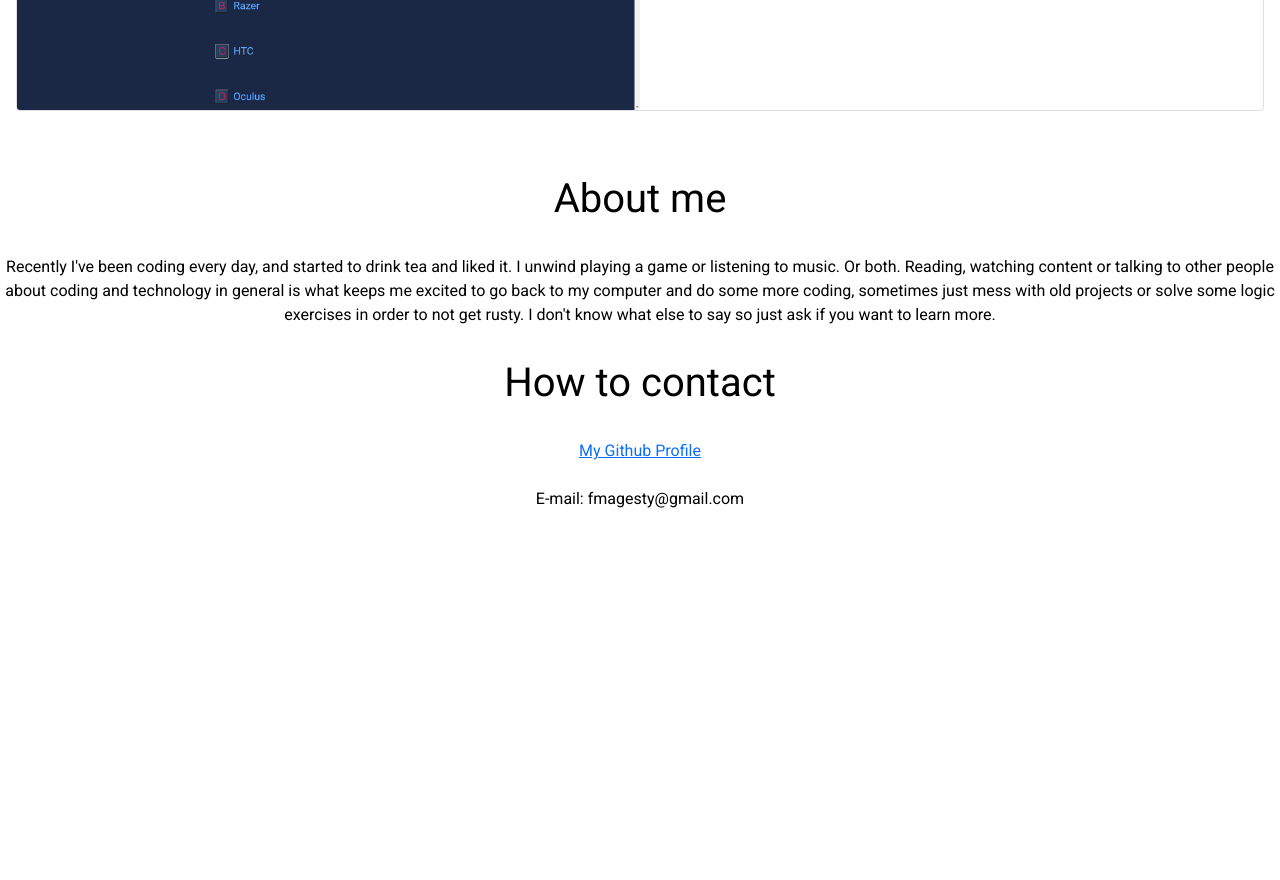
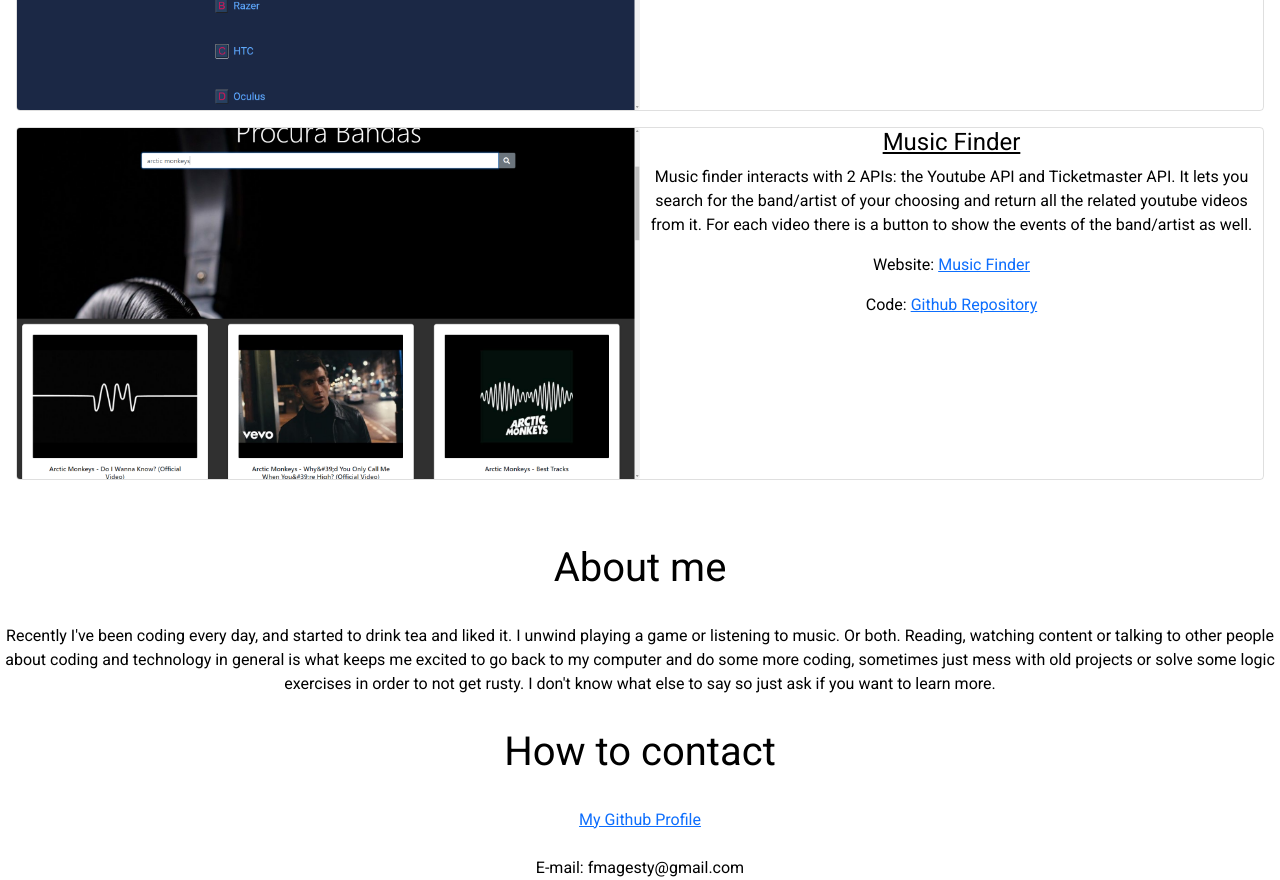
Before and after one commit to melipefelgaco/melipefelgaco, a React (Create React App) app: page / in a window 1280 px wide. Shown: the part 2640-3520 px from the top of the page. Before the commit the page ends 3151 px from the top, so only its background shows below. Built offline with nearby package versions, Linux system fonts and the light colour scheme.

Commit message:
added music finder

```diff
--- a/src/data.js
+++ b/src/data.js
@@ -5,6 +5,7 @@
 import buttonAesthetics from "./Assets/buttonAesthetics.png";
 import bookFinder from "./Assets/bookFinder.png";
 import quizShow from "./Assets/quizShow.png";
+import musicFinder from "./Assets/musicFinder.png";
 
 const data = [
   {
@@ -56,6 +57,13 @@
     website: "https://fmagesty.github.io/quiz-show/",
     code: "https://github.com/fmagesty/quiz-show",
   },
+  {
+    img: musicFinder,
+    title: "Music Finder",
+    text: "Music finder interacts with 2 APIs: the Youtube API and Ticketmaster API. It lets you search for the band/artist of your choosing and return all the related youtube videos from it. For each video there is a button to show the events of the band/artist as well.",
+    website: "coming soon",
+    code: "https://github.com/fmagesty/music-finder",
+  },
 ];
 
 export default data;
```
Also changed, not shown: src/Assets/musicFinder.png (added).
